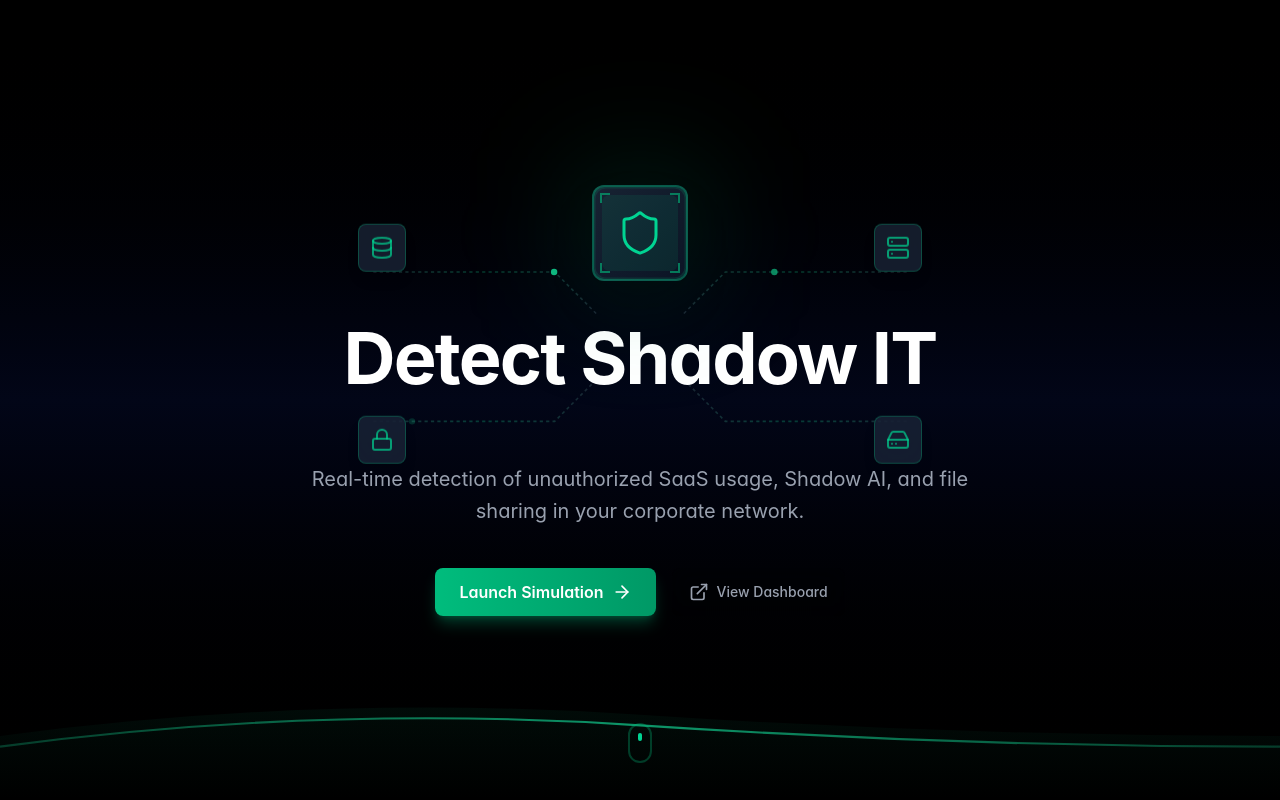
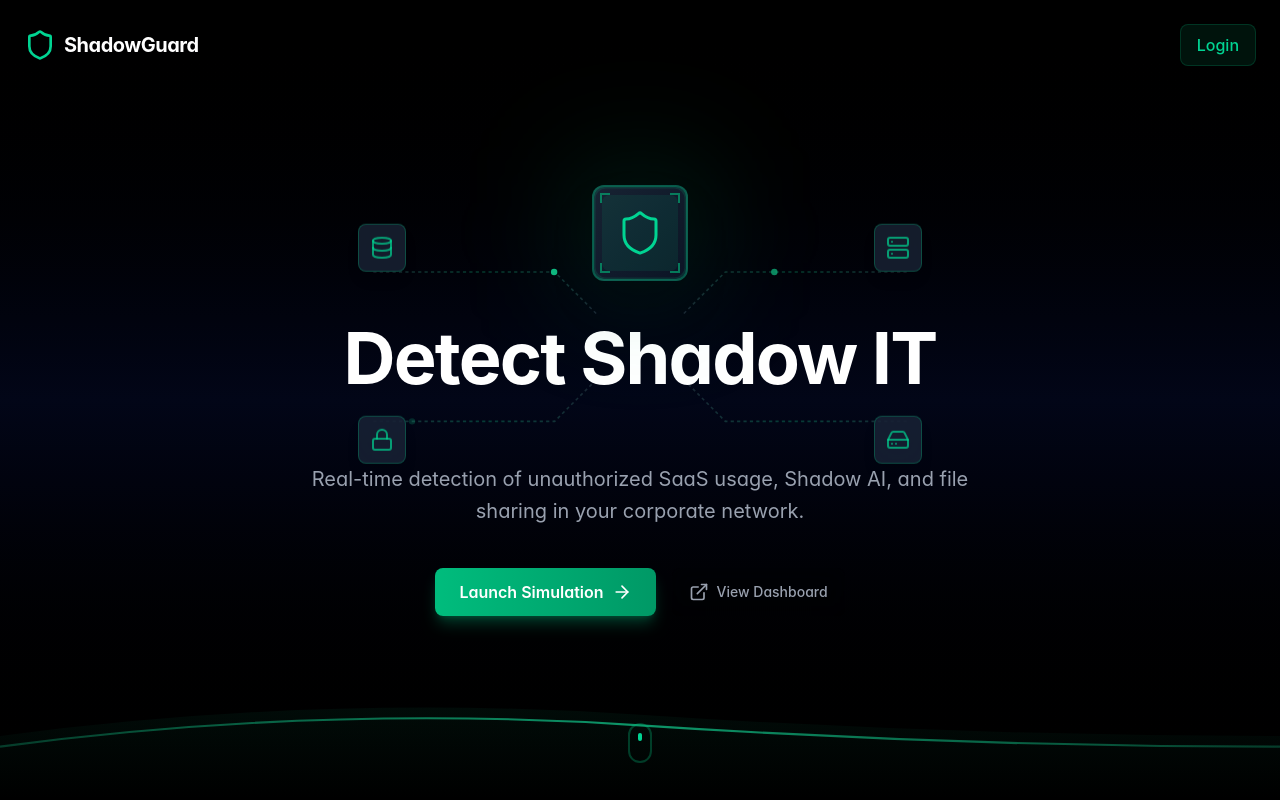
Before and after one commit to atf-inc/dec25_intern_E_security, a React (Vite) app in the folder dashboard/frontend/: page / in a window 1280 px wide. Shown: the top 800 px of the page. Built offline with nearby package versions, Linux system fonts and the light colour scheme.

Commit message:
resolved conflicts and re added login button

```diff
--- a/dashboard/frontend/src/components/LandingPage.tsx
+++ b/dashboard/frontend/src/components/LandingPage.tsx
@@ -14,6 +14,22 @@ export function LandingPage() {
 
   return (
     <div className="min-h-screen bg-black text-white overflow-x-hidden">
+      {/* Navigation Header */}
+      <nav className="absolute top-0 w-full z-50">
+        <div className="flex justify-between items-center px-6 py-6 max-w-7xl mx-auto">
+          <div className="flex items-center gap-2">
+            <Shield className="w-8 h-8 text-emerald-400" />
+            <span className="text-xl font-bold tracking-tight">ShadowGuard</span>
+          </div>
+          <button
+            onClick={() => navigate('/login')}
+            className="px-4 py-2 rounded-lg bg-emerald-500/10 border border-emerald-500/20 text-emerald-400 font-medium hover:bg-emerald-500/20 hover:border-emerald-500/30 transition-all backdrop-blur-sm"
+          >
+            Login
+          </button>
+        </div>
+      </nav>
+
       {/* Hero Section - EqtyLab Style */}
       <section className="relative min-h-screen flex items-center justify-center px-6 overflow-hidden">
         {/* Dark gradient background */}
```
